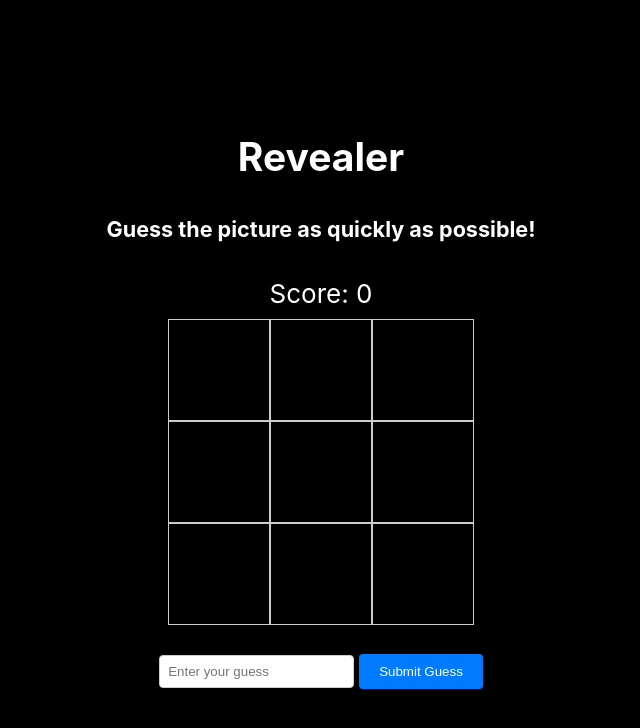
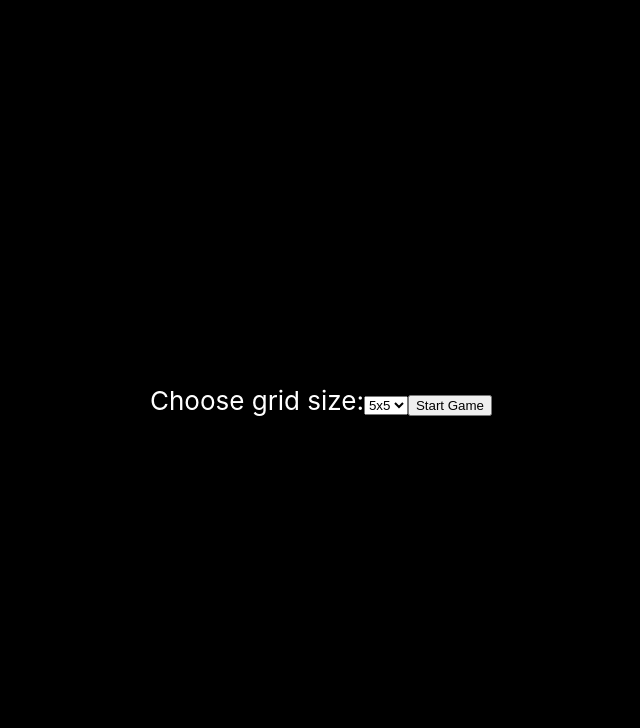
Before and after one commit to ankibues/Revealer, a React (Create React App) app: page / in a window 1280 px wide. Shown: the top 728 px of the page, without its empty margins (319-959 px from the left). Built offline with nearby package versions, Linux system fonts and the light colour scheme.

Commit message:
modal updates

```diff
--- a/src/App.js
+++ b/src/App.js
@@ -1,14 +1,55 @@
-import React from 'react';
+import React, { useState } from 'react'; // Import useState here
 import './App.css';
 import RevealerGame from './components/RevealerGame';
 import './styles/RevealerGame.css';
+import './styles/Modal.css';
+
 function App() {
-  const correctAnswer = "taj mahal";
+  const [gridSize, setGridSize] = useState(5); // State for grid size
+  const [gameStart, setGameStart] = useState(false); // State to control when the game starts
+
+  const handleGridSizeChange = (event) => {
+    setGridSize(Number(event.target.value));
+  };
+
+  const handleRestart = () => {
+    // Reset all necessary states to restart the game
+    setGridSize(4);
+    setGameStart(false);
+
+  };
+
+  const startGame = () => {
+    setGameStart(true); // Start the game
+  };
+
+  const correctAnswer = "taj mahal"; // The correct answer for guessing
+
   return (
     <div className="App">
       <header className="App-header">
-      <RevealerGame imageSrc={'image/image.jpg'} answer={correctAnswer}/>
+        {!gameStart && (
+          <div>
+            <label>
+              Choose grid size:
+              <select value={gridSize} onChange={handleGridSizeChange}>
+                <option value="3">3x3</option>
+                <option value="4">4x4</option>
+                <option value="5">5x5</option>
 
+              </select>
+            </label>
+            <button onClick={startGame}>Start Game</button>
+          </div>
+        )}
+
+        {gameStart && (
+          <RevealerGame
+            imageSrc={'image/image.jpg'}
+            gridSize={gridSize}
+            answer={correctAnswer}
+          />
+        )}
       </header>
     </div>
   );
--- /dev/null
+++ b/src/components/Modal.js
@@ -0,0 +1,19 @@
+
+import React from 'react';
+import '../styles/Modal.css';
+
+const Modal = ({ show, score, onRestart }) => {
+  if (!show) return null;
+
+  return (
+    <div className="modal">
+      <div className="modalContent">
+        <h2>Congratulations!</h2>
+        <p>Your final score is: {score}</p>
+        <button>Come back tomorrow for a new image!</button>
+      </div>
+    </div>
+  );
+};
+
+export default Modal;
--- a/src/components/RevealerGame.js
+++ b/src/components/RevealerGame.js
@@ -1,12 +1,14 @@
 import React, { useState } from 'react';
+import Modal from './Modal';
 import '../styles/RevealerGame.css';
 
-const RevealerGame = ({ imageSrc, gridSize = 3 , answer}) => {
+const RevealerGame = ({ imageSrc, gridSize , answer, onRestart}) => {
   // Create a grid state representing the revealed cells
   const [grid, setGrid] = useState(Array(gridSize).fill(Array(gridSize).fill(false)));
   const [score, setScore] = useState(0);
   const [finalScore, setFinalScore] = useState(null);
   const [userGuess, setUserGuess] = useState('');
+  const [showModal, setShowModal] = useState(false);
 
   const imageSize = 100 / (gridSize - 1);
 
@@ -35,6 +37,7 @@ const RevealerGame = ({ imageSrc, gridSize = 3 , answer}) => {
     event.preventDefault(); // Prevent the form from reloading the page
     if (userGuess.toLowerCase() === answer.toLowerCase()) {
       setFinalScore(score); // Finalize the score if the guess is correct
+      setShowModal(true);
       revealAllCells();
     } else {
       alert('Wrong guess! Keep trying.'); // Inform the user that the guess is incorrect
@@ -87,10 +90,11 @@ const RevealerGame = ({ imageSrc, gridSize = 3 , answer}) => {
         <button type="submit" className="submitGuess">Submit Guess</button>
       </form>
     ) : (
-      <div className="finalScore">Congratulations! Final Score: {finalScore}</div>
+      <Modal show={showModal} score={finalScore} onRestart={() => alert("See you tomorrow!")} />
     )}
     {/* Feedback for incorrect guesses */}
     <div id="feedback" className="feedback"></div>
+
   </div>
 
   );
--- /dev/null
+++ b/src/styles/Modal.css
@@ -0,0 +1,17 @@
+.modal {
+    position: fixed;
+    top: 0;
+    left: 0;
+    right: 0;
+    bottom: 0;
+    background-color: rgba(0, 0, 0, 0.1);
+    display: flex;
+    align-items: center;
+    justify-content: center;
+  }
+
+  .modalContent {
+    background-color: rgb(0, 0, 0,0.8);
+    padding: 20px;
+    border-radius: 5px;
+  }
--- a/src/styles/RevealerGame.css
+++ b/src/styles/RevealerGame.css
@@ -67,3 +67,16 @@
     color: red;
     margin-top: 10px;
   }
+
+  @keyframes reveal {
+    0% {
+      transform: scale(0);
+    }
+    100% {
+      transform: scale(1);
+    }
+  }
+
+  .gridCell.revealed {
+    animation: reveal 0.3s ease-in-out forwards;
+  }
```
